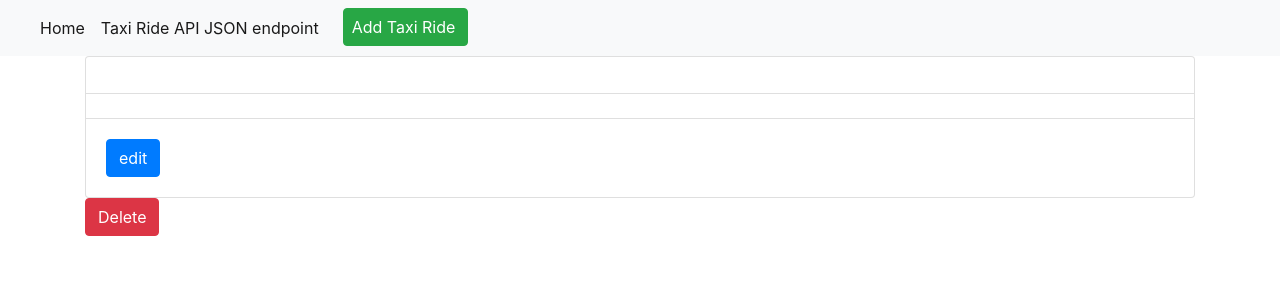
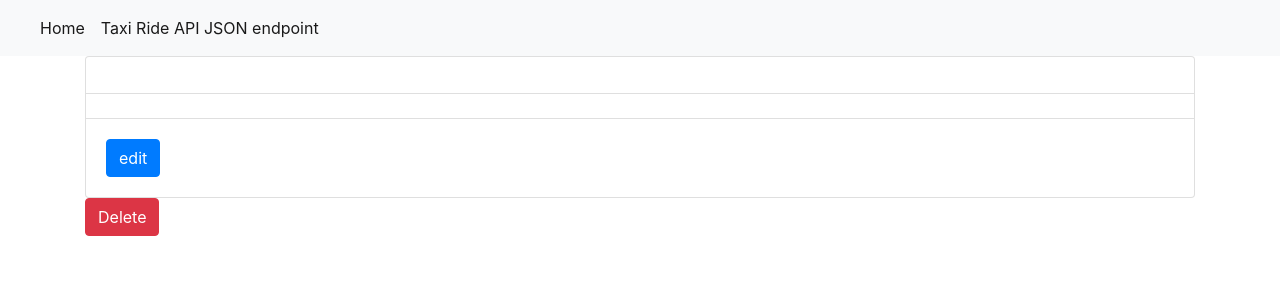
Before and after one commit to kn285-zz/PythonDockerFlaskFinal, a Flask app: page /view/1 in a window 1280 px wide. Shown: the top 300 px of the page. Run offline with Flask 2, Linux system fonts and the light colour scheme; data comes from the database, SQL or seed files in the repository; some libraries are stand-ins or nearby versions.

Commit message:
Task: Assignment 3 Complete

```diff
--- a/app/app.py
+++ b/app/app.py
@@ -94,33 +94,16 @@ def api_retrieve(taxi_id) -> str:
 
 @app.route('/api/v1/taxis/', methods=['POST'])
 def api_add() -> str:
-    content = request.json
-    cursor = mysql.get_db().cursor()
-    inputData = (content['Distance'], content['Fare'])
-    sql_insert_query = """INSERT INTO tblTaxiImport (distance_miles, fare) VALUES (%s, %s) """
-    cursor.execute(sql_insert_query, inputData)
-    mysql.get_db().commit()
     resp = Response(status=201, mimetype='application/json')
-
+    return resp
 
 @app.route('/api/v1/taxis/<int:taxi_id>', methods=['PUT'])
 def api_edit(taxi_id) -> str:
-    cursor = mysql.get_db().cursor()
-    content = request.json
-    inputData = (content['Distance (Miles)'], content['Fare'] , taxi_id)
-    sql_update_query = """UPDATE tblTaxiImport t SET t.distance_miles = %s, t.fare = %s WHERE t.id = %s """
-    cursor.execute(sql_update_query, inputData)
-    mysql.get_db().commit()
     resp = Response(status=200, mimetype='application/json')
     return resp
 
 @app.route('/api/v1/taxis/<int:taxi_id>', methods=['DELETE'])
 def api_delete(taxi_id) -> str:
-    cursor = mysql.get_db().cursor()
-    sql_delete_query = """DELETE FROM tblTaxiImport WHERE id=%s """
-    cursor.execute(sql_delete_query, taxi_id)
-    mysql.get_db().commit()
-    resp = Response(status=200, mimetype='application/json')
     return resp
 
 
--- a/app/templates/layout.html
+++ b/app/templates/layout.html
@@ -30,10 +30,6 @@
                 <a class="nav-link" href="/api/v1/taxis">Taxi Ride API JSON endpoint <span
                         class="sr-only">(current)</span></a>
             </li>
-             <li class="nav-item active">
-                <a class="btn btn-success pl-2 lr-2 ml-3" href="/taxis/new">Add Taxi Ride<span class="sr-only">(current)</span></a>
-             </li>
-
         </ul>
     </div>
 </nav>
```
Also changed, not shown: app/templates/view.html (line endings or trailing spaces).
